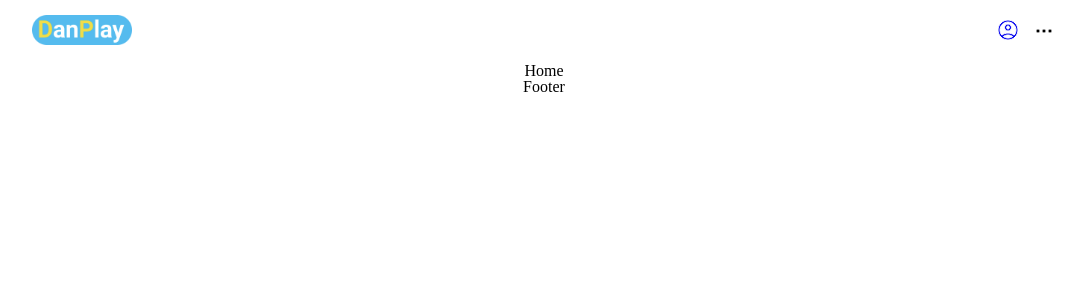
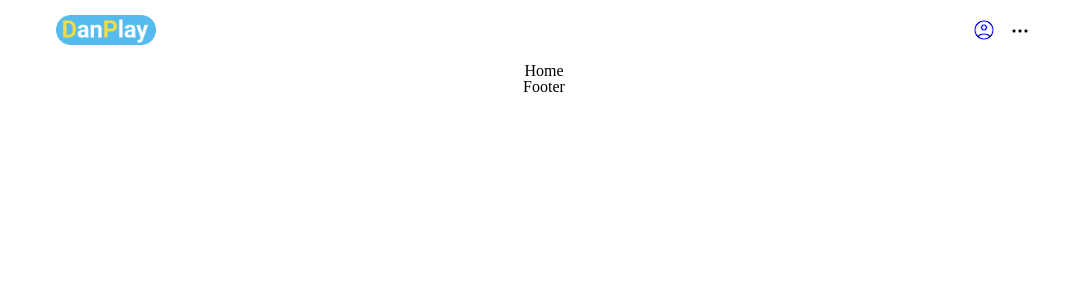
Before and after one commit to GyeongSoTone/Danplay-frontend, a React (Create React App) app: page / in a window 1280 px wide. Shown: the top 300 px of the page, without its empty margins (96-1179 px from the left). Built offline with nearby package versions, Linux system fonts and the light colour scheme.

Commit message:
💄🩹 [#3] Header 마크업 minor 수정

```diff
--- a/src/components/common/header/Header.js
+++ b/src/components/common/header/Header.js
@@ -14,7 +14,7 @@ const Header = () => {
   const userPage = isLogined ? ROUTES.MYPAGE : ROUTES.LOGIN
 
   return (
-    <div>
+    <div className={cx('header')}>
       <header className={cx('container')}>
         <Link to={ROUTES.ROOT}>
           <img
--- a/src/components/common/header/Header.module.scss
+++ b/src/components/common/header/Header.module.scss
@@ -1,8 +1,10 @@
 @import '../pallete';
 
-.container {
+.header {
   margin: 0 auto;
   max-width: 1024px;
+
+  .container {
     padding: 15px 24px;
     display: flex;
     justify-content: space-between;
@@ -23,3 +25,4 @@
       }
     }
   }
+}
```
Lines whose indentation alone changed are shown as unchanged.
